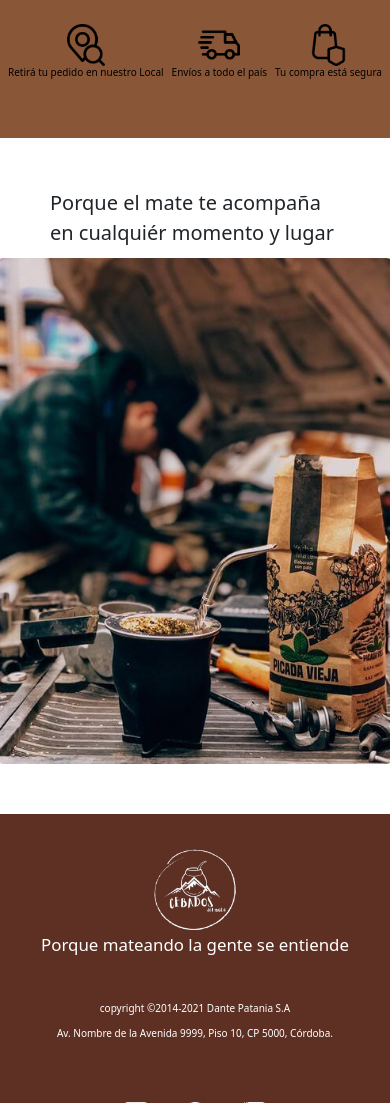
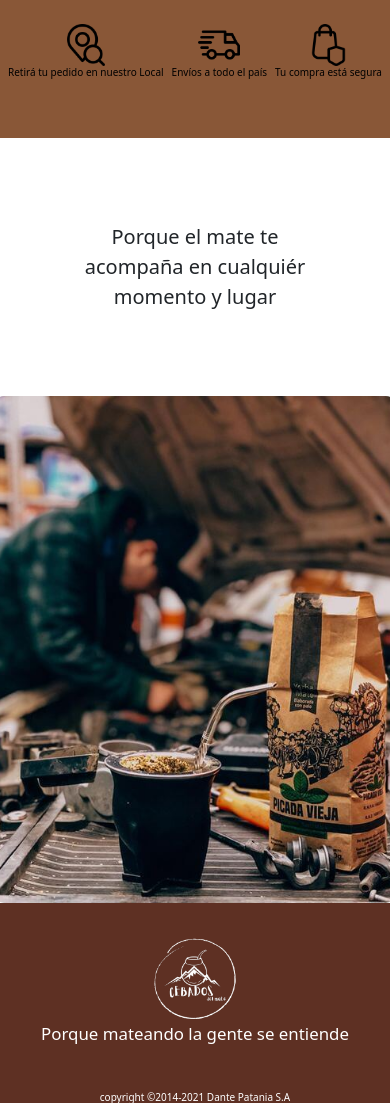
Before and after one commit to dantepatania/cebadosdelmate, a plain HTML site: page index.html in a window 390 px wide. Shown: the part 900-2003 px from the top of the page. Drawn offline with nearby package versions, Linux system fonts and the light colour scheme.

Commit message:
fixes en main con responsive

```diff
--- a/scss/_media.scss
+++ b/scss/_media.scss
@@ -70,7 +70,7 @@
     }
     .main__conocenos {
         width: 100%;
-        padding: 5rem;
+        padding: 0rem;
         div {
             display: flex;
             flex-direction: column;
@@ -78,6 +78,8 @@
             justify-content: space-around;
             p {
                 font-size: 2rem;
+                text-align: center;
+                margin: 10vh;
             }
             img {
                 height: 60vh;
```
Also changed, not shown: css/styles.css, scss/_main.scss (line endings or trailing spaces), 1 other file.
